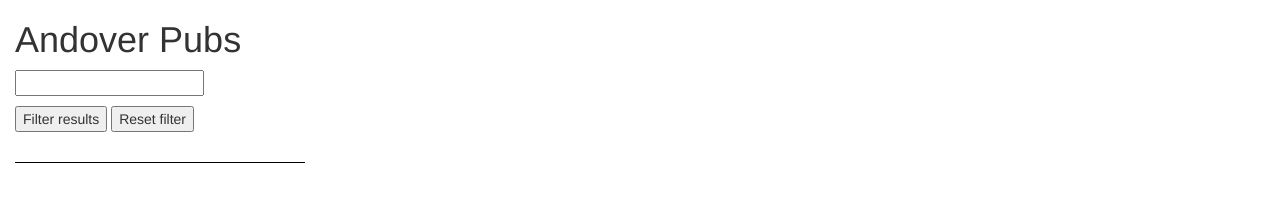
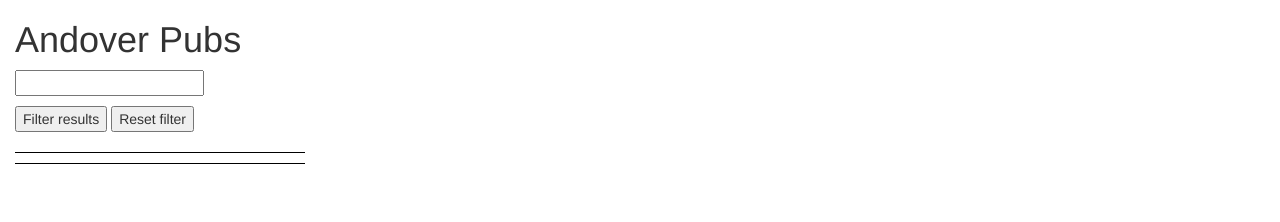
Before and after one commit to nathangaw/neighbourhood-map, a plain HTML site: page index.html in a window 1280 px wide. Shown: the top 222 px of the page. Drawn offline with nearby package versions, Linux system fonts and the light colour scheme; some packages are replaced by stand-ins of ours.

Commit message:
FEAT: Styling tweak

```diff
--- a/style.css
+++ b/style.css
@@ -5,7 +5,11 @@
 
 ul {
 	padding-left: 0px;
-	padding-top: 20px;
+	margin-top: 20px;
+}
+
+ul:first-child {
+	border-top: 1px solid black;
 }
 
 #each-pub {
```
